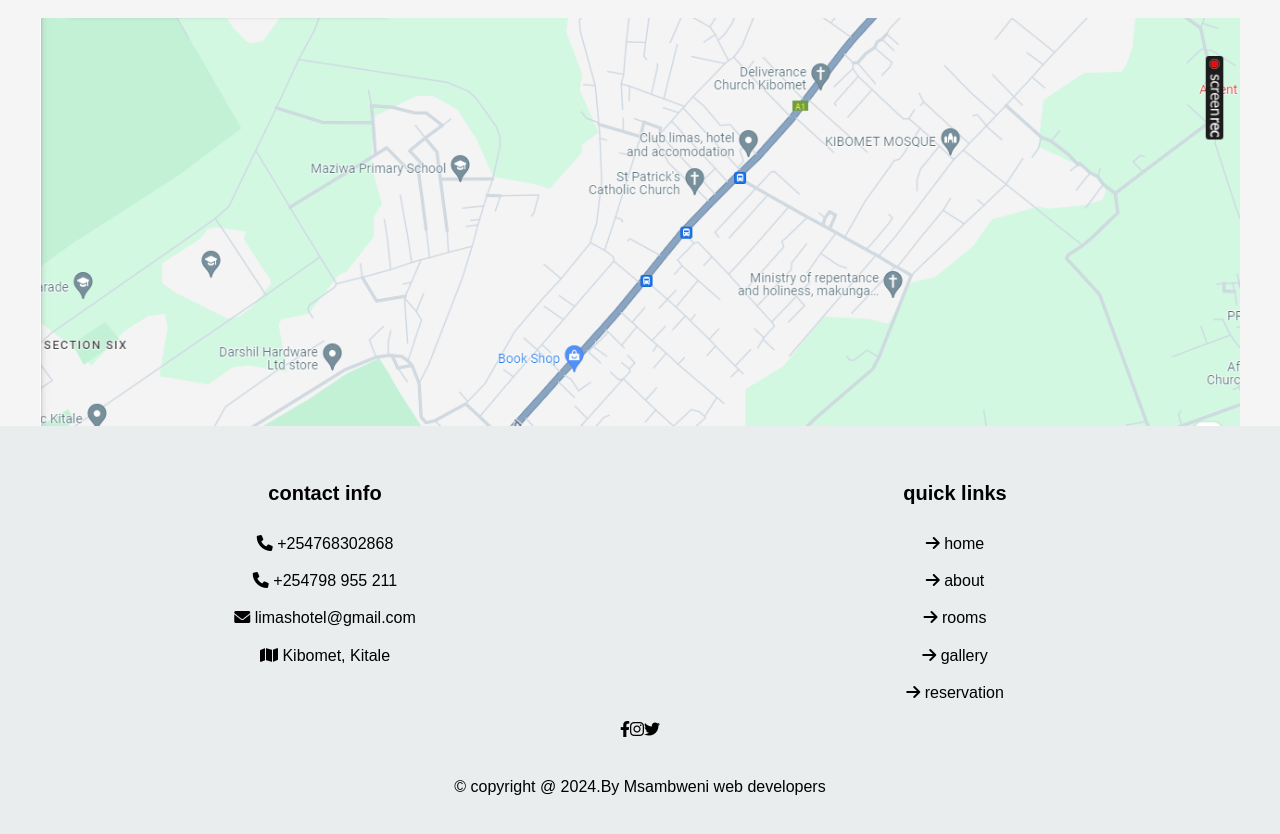
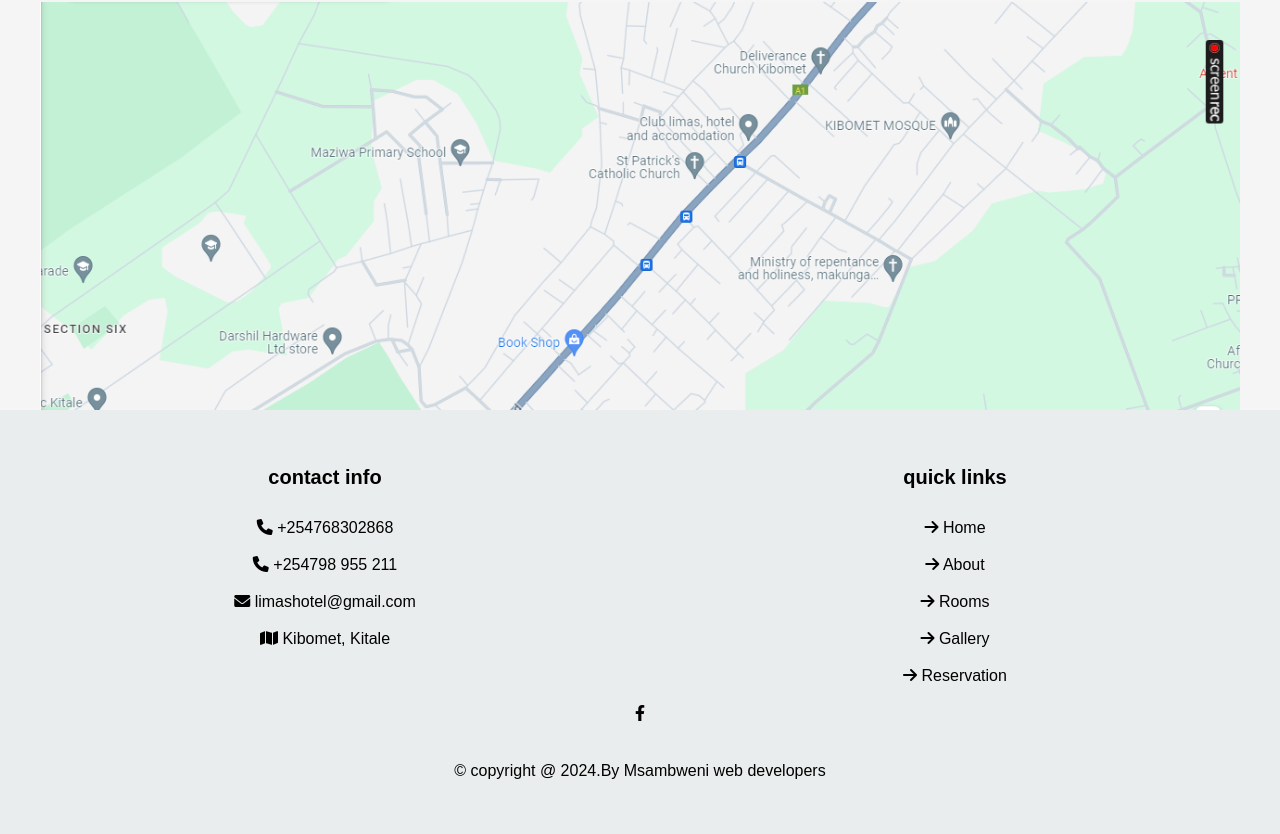
Before and after one commit to mwangi-star/limas, a React (Create React App) app: page /rooms in a window 1280 px wide. Shown: the part 1332-2166 px from the top of the page. Built offline with nearby package versions, Linux system fonts and the light colour scheme.

Commit message:
Update various files

```diff
--- a/package.json
+++ b/package.json
@@ -7,6 +7,7 @@
     "@testing-library/react": "^13.4.0",
     "@testing-library/user-event": "^13.5.0",
     "emailjs-com": "^3.2.0",
+    "express": "^4.19.2",
     "react": "^18.3.1",
     "react-dom": "^18.3.1",
     "react-router-dom": "^6.26.0",
@@ -37,5 +38,8 @@
       "last 1 firefox version",
       "last 1 safari version"
     ]
+  },
+  "devDependencies": {
+    "@babel/plugin-proposal-private-property-in-object": "^7.21.11"
   }
 }
--- a/src/Components/Footer.js
+++ b/src/Components/Footer.js
@@ -14,17 +14,25 @@ function Footer() {
         </div>
         <div className="box">
           <h3>quick links</h3>
-          <a href="/home"><i className="fas fa-arrow-right"></i> home</a>
-          <a href="/about"><i className="fas fa-arrow-right"></i> about</a>
-          <a href="/rooms"><i className="fas fa-arrow-right"></i> rooms</a>
-          <a href="/gallery"><i className="fas fa-arrow-right"></i> gallery</a>
-          <a href="/reservation"><i className="fas fa-arrow-right"></i> reservation</a>
+          <a href="/home" aria-label="Home">
+            <i className="fas fa-arrow-right"></i> Home
+          </a>
+          <a href="/about"><i className="fas fa-arrow-right"></i> About</a>
+          <a href="/rooms"><i className="fas fa-arrow-right"></i> Rooms</a>
+          <a href="/gallery"><i className="fas fa-arrow-right"></i> Gallery</a>
+          <a href="/reservation"><i className="fas fa-arrow-right"></i> Reservation</a>
         </div>
       </div>
       <div className="share">
-        <a href="https://www.facebook.com/share/g/VrGVu3EVwNYwf6Kt/ " className="fab fa-facebook-f" target="_blank" rel="noopener noreferrer"></a>
-        <a href="https://instagram.com" className="fab fa-instagram" target="_blank" rel="noopener noreferrer"></a>
-        <a href="https://twitter.com" className="fab fa-twitter" target="_blank" rel="noopener noreferrer"></a>
+      <a
+  href="https://www.facebook.com/share/g/VrGVu3EVwNYwf6Kt/"
+  className="fab fa-facebook-f"
+  target="_blank"
+  rel="noopener noreferrer"
+  aria-label="Share on Facebook"
+></a>
+
+
       </div>
       <div className="credit">&copy; copyright @ 2024.By Msambweni web developers</div>
     </section>
--- a/src/Components/Home.js
+++ b/src/Components/Home.js
@@ -1,12 +1,9 @@
-import React, { useState, useEffect } from 'react';
+import React, { useState, useCallback, useEffect } from 'react';
 import '../Css/Home.css';
-import picha from '../Assets/images/limagae.jpg'
+import picha from '../Assets/images/limagae.jpg';
 import slide1 from '../Assets/images/limasflowes.jpg';
 import slide2 from '../Assets/images/keja 2.jpg';
-
 import slide4 from '../Assets/images/limasdecore.jpg';
-
-// Import the other components
 
 import Rooms from './Rooms';
 import Gallery from './Gallery';
@@ -19,30 +16,27 @@ function Home() {
     { image: picha, caption: "Best rooms in town" },
     { image: slide1, caption: "Best rooms in town" },
     { image: slide2, caption: "Rooms equipped with TV and free wifi" },
-
     { image: slide4, caption: "Variety of drinks available" },
-
   ];
 
   const [currentSlide, setCurrentSlide] = useState(0);
 
-  const nextSlide = () => {
+  const nextSlide = useCallback(() => {
     setCurrentSlide((prevSlide) =>
       prevSlide === slides.length - 1 ? 0 : prevSlide + 1
     );
-  };
+  }, [slides.length]);
 
-  const prevSlide = () => {
+  const prevSlide = useCallback(() => {
     setCurrentSlide((prevSlide) =>
       prevSlide === 0 ? slides.length - 1 : prevSlide - 1
     );
-  };
+  }, [slides.length]);
 
-  // Automatic slide change every 3 seconds
   useEffect(() => {
     const slideInterval = setInterval(nextSlide, 3000); // 3000ms = 3 seconds
     return () => clearInterval(slideInterval); // Clean up the interval on component unmount
-  }, []);
+  }, [nextSlide]); // Make sure nextSlide is included in the dependency array
 
   return (
     <div>
@@ -70,7 +64,7 @@ function Home() {
       <Reservation />
       <Gallery />
       <Review />
-      <ContactForm/>
+      <ContactForm />
     </div>
   );
 }
--- a/src/Components/Rooms.js
+++ b/src/Components/Rooms.js
@@ -67,7 +67,8 @@ function Rooms() {
                 <i className="fas fa-star"></i>
                 <i className="fas fa-star-half-alt"></i>
               </div>
-              <a href="#" className="btn">Book Now</a>
+              <button className="btn">Book Now</button>
+
             </div>
           </div>
         ))}
--- a/src/Css/Header.css
+++ b/src/Css/Header.css
@@ -56,7 +56,7 @@
 @media (max-width: 768px) {
   .navbar {
     flex-direction: column;
-    display: ${isOpen ? 'block' : 'none'};
+    display: none; /* Default to none */
     position: absolute;
     top: 60px;
     left: 0;
@@ -64,6 +64,8 @@
     background: linear-gradient(to right, #ff0000, #00ffff); /* Gradient Background */
     padding: 10px;
   }
+
+
 
   .menu-icon {
     display: block;
```
Also changed, not shown: 1 other file (tests, documents, lock files or other folders).
